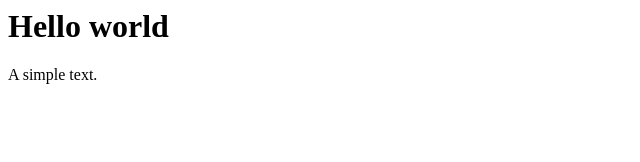
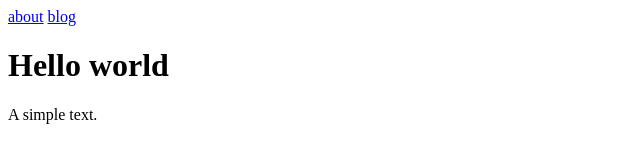
Before and after one commit to krenax/krenax.github.io, a plain HTML site: page src/index.html in a window 1280 px wide. Shown: the whole page, without its empty margins (0-640 px from the left). Drawn offline with Linux system fonts and the light colour scheme.

Commit message:
Add more sites

```diff
--- a/src/index.html
+++ b/src/index.html
@@ -1,2 +1,8 @@
+
+
+<a href="./about.html">about</a>
+<a href="./blog.html">blog</a>
+
 <h1>Hello world</h1>
+
 A simple text.
```
Also changed, not shown: src/about.html (added, +1 -0 lines), src/blog.html (added, +1 -0 lines), src/blog/test.html (added).
